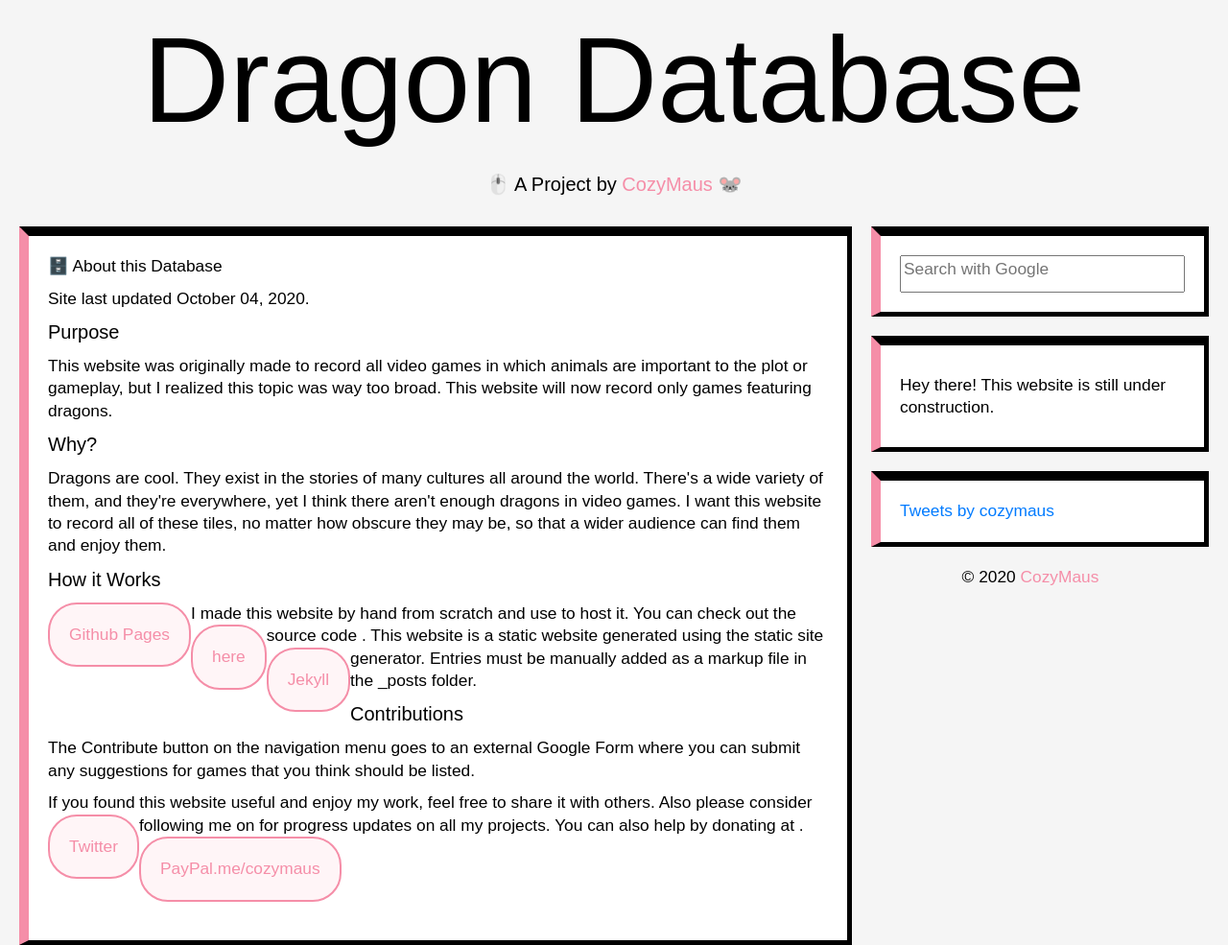
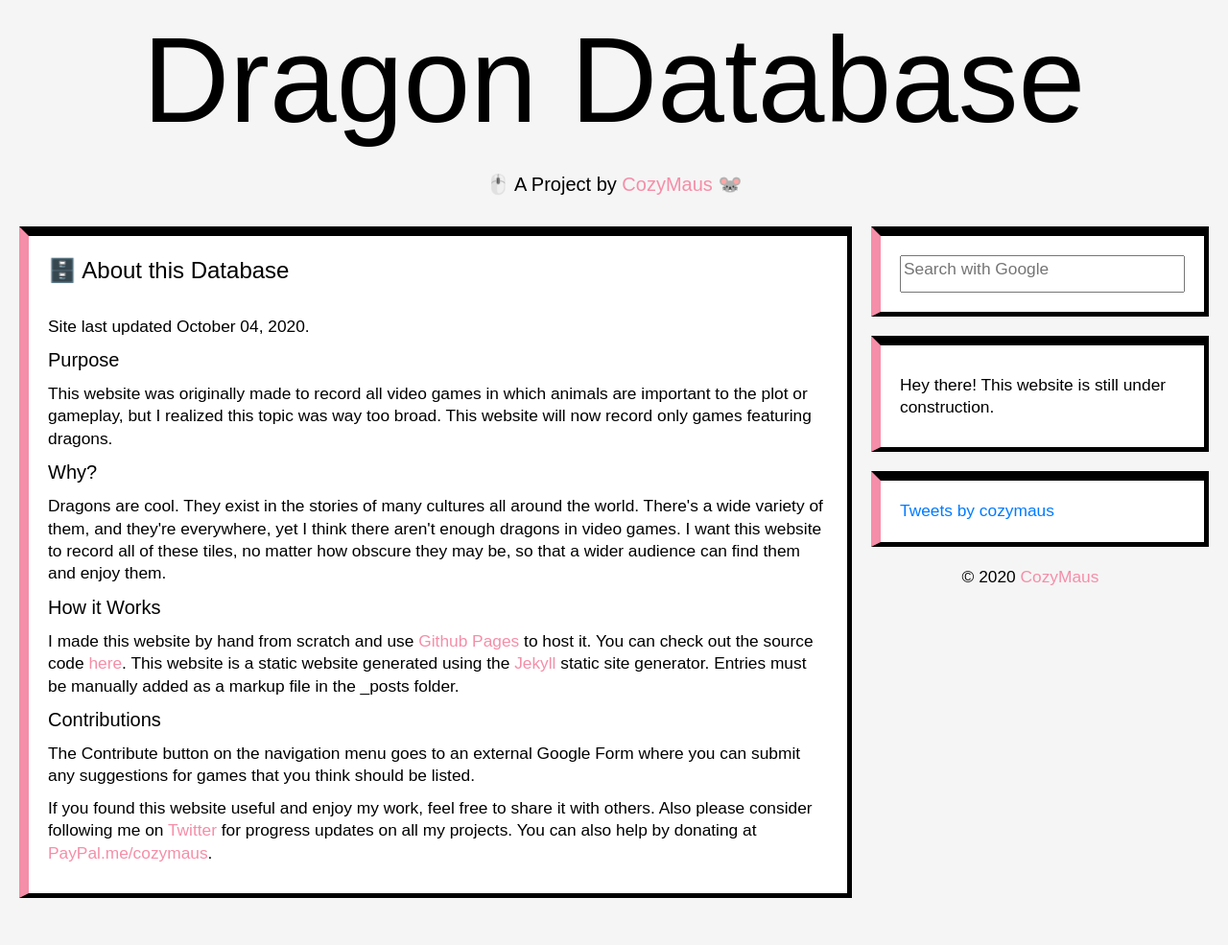
Before and after one commit to byliz/animal-game-database, a Jekyll site: the page built from about/index.html, in a window 1280 px wide. Shown: the whole page at 96% size. Built offline with Jekyll 4.4.1, drawn with Linux system fonts in a browser that asks for light colours; nearby versions of some CDN libraries; comment, search, counter and statistics services are not loaded; after the commit the page ends 936 px from its top, so only the background shows below that.

Commit message:
Update index.html

```diff
--- a/about/index.html
+++ b/about/index.html
@@ -3,15 +3,13 @@ layout: default
 title: About |
 ---
 
-<h1>🗄️ About this Database</h1>
+<h2>🗄️ About this Database</h2>
 
-<div class="post">
-
-<p class="excerpt">Site last updated {{ site.time | date: '%B %d, %Y' }}.</p>
+<p>Site last updated {{ site.time | date: '%B %d, %Y' }}.</p>
 
 <h3>Purpose</h3>
 
-<p class="excerpt">
+<p>
 
 This website was originally made to record all video games in which animals are important to the plot or gameplay, but I realized this topic was way too broad. This website will now record only games featuring dragons.
 
@@ -20,7 +18,7 @@ This website was originally made to record all video games in which animals are
 
 <h3>Why?</h3>
 
-<p class="excerpt">
+<p>
 
   Dragons are cool. They exist in the stories of many cultures all around the world. There's a wide variety of them, and they're everywhere, yet I think there aren't enough dragons in video games. I want this website to record all of these tiles, no matter how obscure they may be, so that a wider audience can find them and enjoy them.
 
@@ -32,9 +30,8 @@ This website was originally made to record all video games in which animals are
 
 <h3>Contributions</h3>
 
-<p class="excerpt">
+<p>
 The Contribute button on the navigation menu goes to an external Google Form where you can submit any suggestions for games that you think should be listed.
 </p>
 
-<p class="excerpt">If you found this website useful and enjoy my work, feel free to share it with others. Also please consider following me on <a href="http://twitter.com/cozymaus" target="_blank">Twitter</a> for progress updates on all my projects. You can also help by donating at <a href="https://paypal.me/cozymaus" target="_blank">PayPal.me/cozymaus</a>.</p>
-</div>
+<p>If you found this website useful and enjoy my work, feel free to share it with others. Also please consider following me on <a href="http://twitter.com/cozymaus" target="_blank">Twitter</a> for progress updates on all my projects. You can also help by donating at <a href="https://paypal.me/cozymaus" target="_blank">PayPal.me/cozymaus</a>.</p>
```
